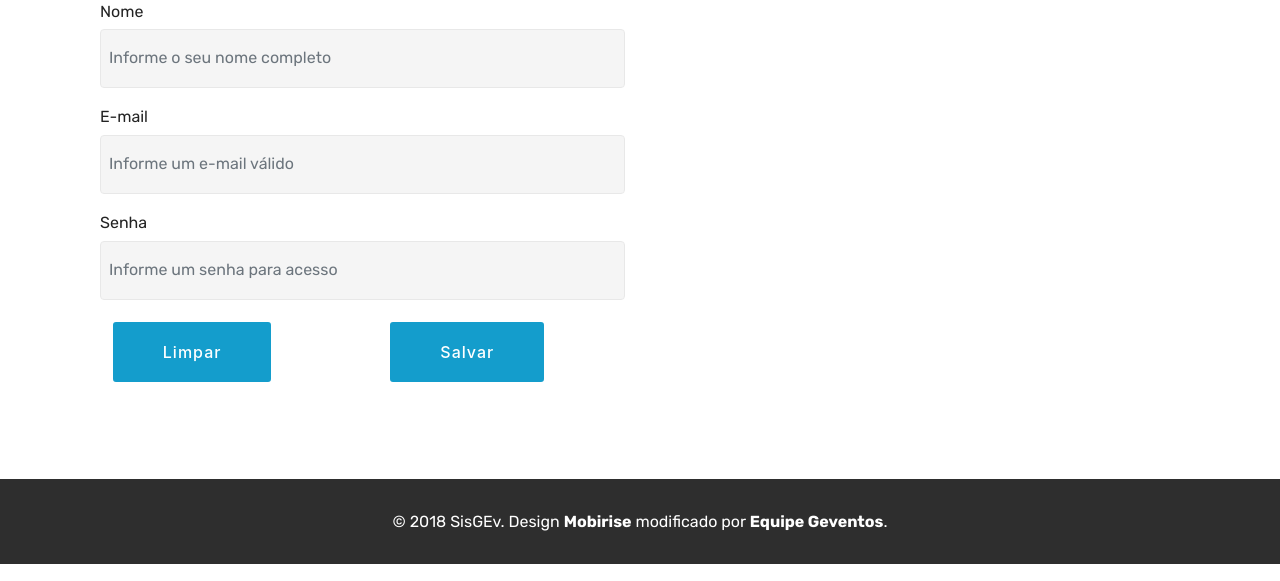
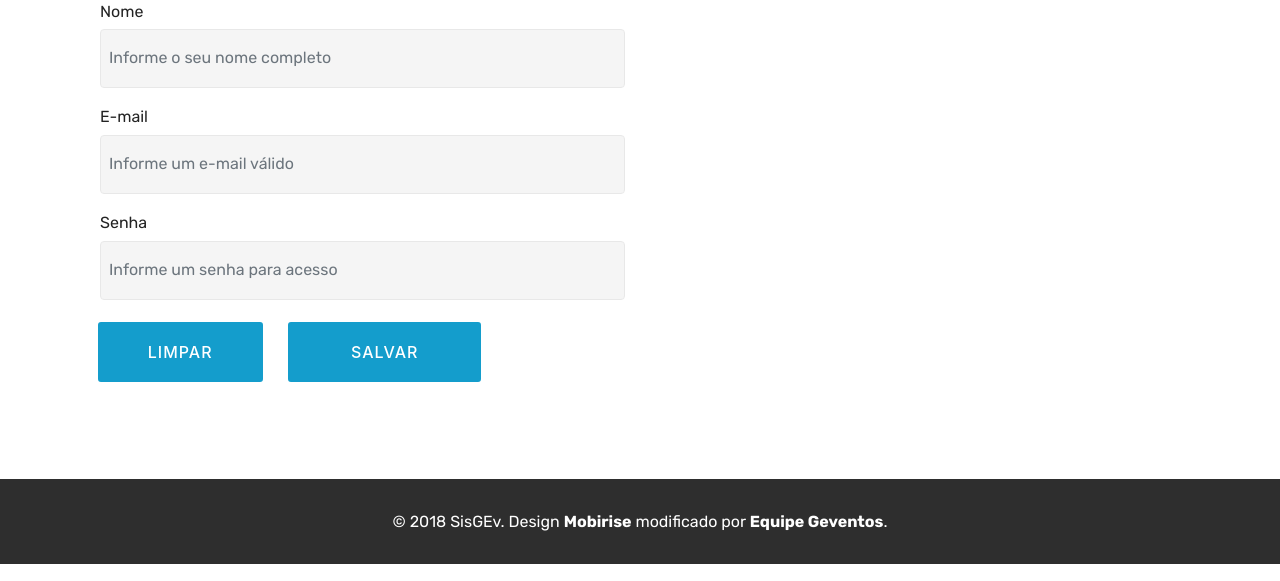
Before and after one commit to Geventos/projetogeventos, a PHP site: page /cadastrousuario.php in a window 1280 px wide. Shown: the part 173-754 px from the top of the page. Run offline with PHP 8.4, Linux system fonts and the light colour scheme; some web fonts are replaced.

Commit message:
Atualização

```diff
--- a/cadastrousuario.php
+++ b/cadastrousuario.php
@@ -49,12 +49,15 @@
                                     </div>
                                 </div>
                             </div>
+
+
                             <div class="row row-sm-offset">
-                                <div class="col-md-3" >
-                                    <button type="reset" class="btn btn-primary">Limpar</button>
+                                <div class="col-lg-2.5" >
+                                    <button type="reset" class="btn btn-primary">LIMPAR</button>
                                 </div>
-                                <div class="col-md-3">
-                                    <button type="submit" class="btn btn-primary">Salvar</button>
+                                <div class="col-lg-2.5">
+                                    <input onclick="window.location='login.php';" type="button" class="btn btn-primary btn-block" value="SALVAR">
+
                                 </div>
                             </div>
                         </div>
--- a/imprimirCracha.php
+++ b/imprimirCracha.php
@@ -11,7 +11,7 @@ $nomeEvento = (new DAOInscrito())->nomeEvento($id_inscrito);
 		<div style = "position: absolute; top: 188px; left: 138px;">
 
 			<h2><?php echo $nome['nome_participante'];?></h2>
-			<div style = " position: absolute; top: 36px; width: 1000px; left: -85px">
+			<div style = "position: absolute; top: 36px; width: 1000px; left: -85px">
 			<h6><?php echo $nomeEvento['nome'];?></h6>
 			</div>
 		</div>
```
